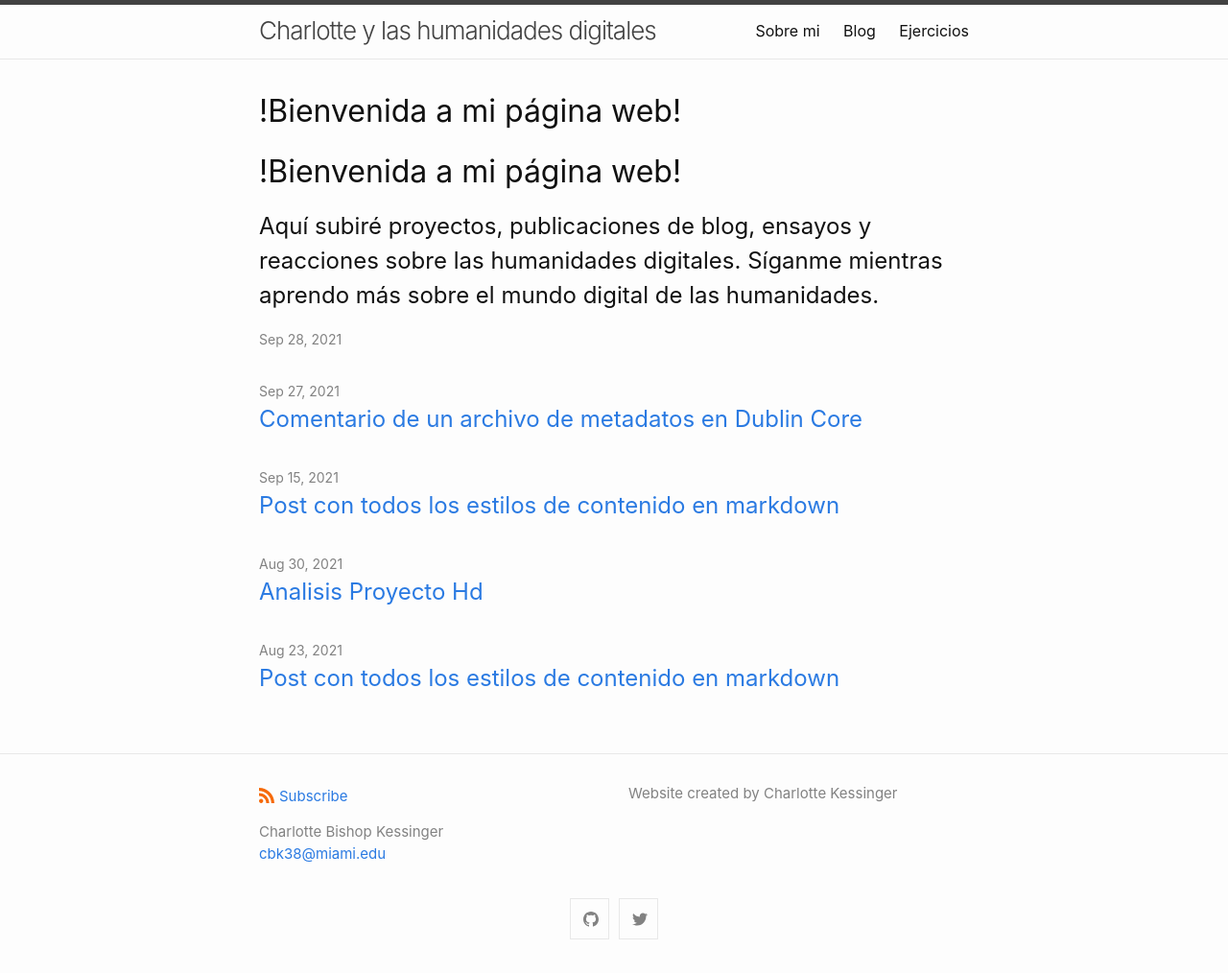
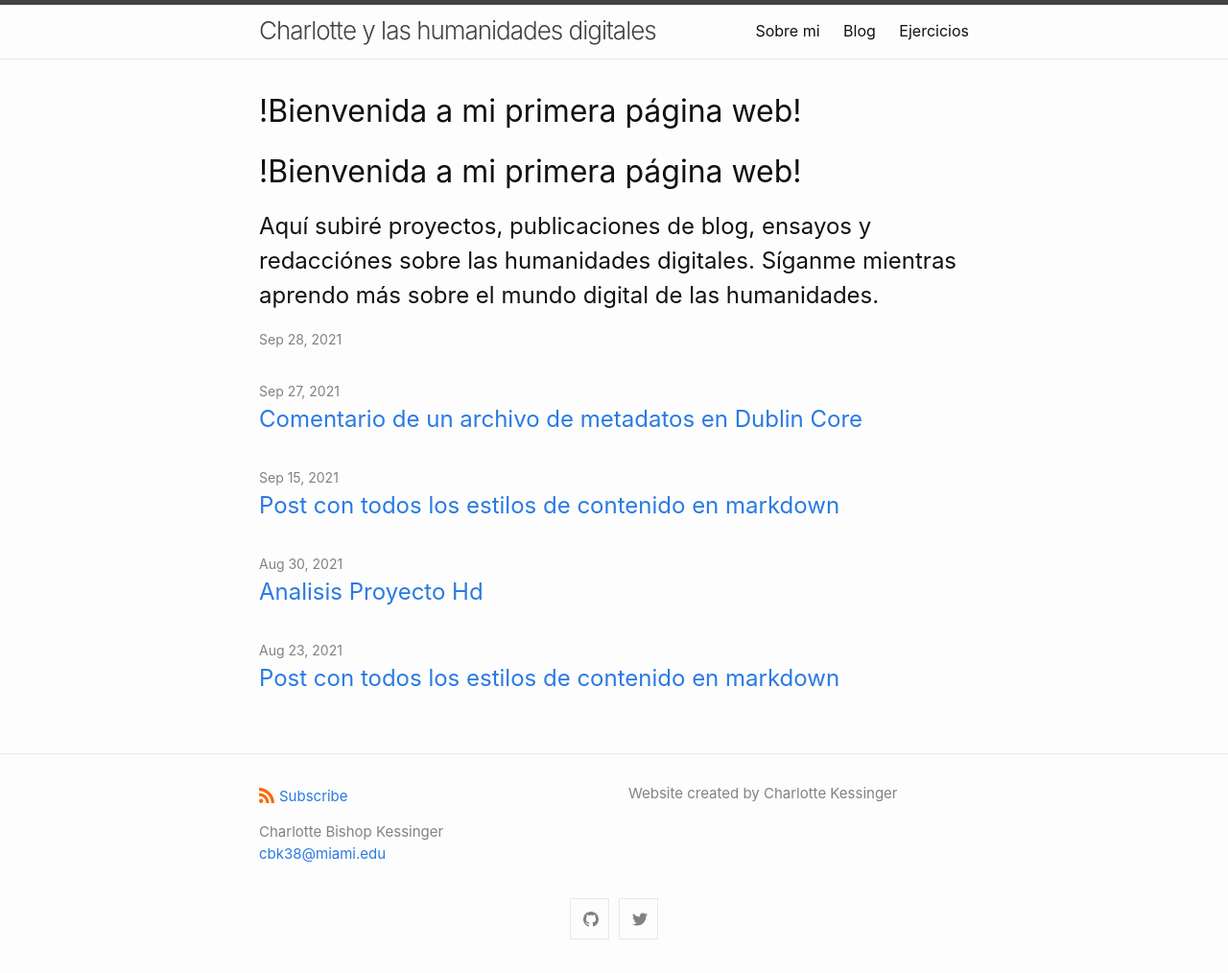
Before and after one commit to charkessinger/charkessinger.github.io, a Jekyll site: the page built from index.md, in a window 1280 px wide. Shown: the whole page at 96% size. Built offline with Jekyll 4.4.1, drawn with Linux system fonts in a browser that asks for light colours; our own code applies the rules of GitHub Pages for plain Markdown files.

Commit message:
Update index.md

```diff
--- a/index.md
+++ b/index.md
@@ -7,6 +7,6 @@
 #
 layout: home
 ---
-# !Bienvenida a mi página web!
+# !Bienvenida a mi primera página web!
 
-## Aquí subiré proyectos, publicaciones de blog, ensayos y reacciones sobre las humanidades digitales. Síganme mientras aprendo más sobre el mundo digital de las humanidades.
+## Aquí subiré proyectos, publicaciones de blog, ensayos y redacciónes sobre las humanidades digitales. Síganme mientras aprendo más sobre el mundo digital de las humanidades.
```
